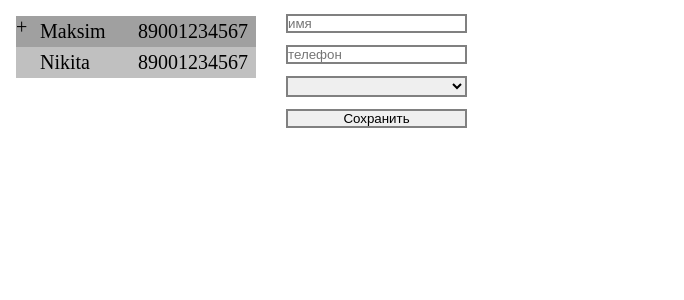
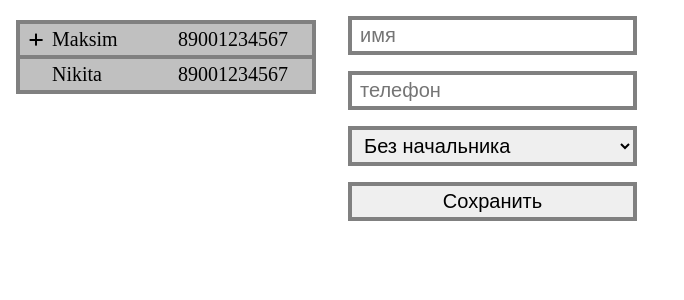
Before and after one commit to chelovechek48/user-table, a Vue app: page / in a window 1280 px wide. Shown: the top 300 px of the page, without its empty margins (0-684 px from the left). Built offline with nearby package versions, Linux system fonts and the light colour scheme.

Commit message:
Styling components

```diff
--- a/src/components/AppForm.vue
+++ b/src/components/AppForm.vue
@@ -40,6 +40,9 @@ export default {
       name="parent" id="parent"
       v-model="formData.parent"
     >
+      <option :value="false">
+        Без начальника
+      </option>
       <option v-for="name in usernames" :key="name" :value="name">
         {{ name }}
       </option>
@@ -55,6 +58,8 @@ export default {
   gap: 1rem;
 }
 .form__item {
-  box-shadow: 0 0 0 2px gray;
+  border: 0.25rem solid gray;
+  font-size: 1.25rem;
+  padding: 0.25rem 0.5rem;
 }
 </style>
--- a/src/components/AppTable.vue
+++ b/src/components/AppTable.vue
@@ -16,14 +16,14 @@ export default {
 </script>
 
 <template>
-  <ul :class="isChild ? '' : 'table'">
+  <ul :class="isChild ? 'table__child-list' : 'table'">
     <li
       v-for="parentUser in usersTree" :key="parentUser.name"
       v-if="parentUser.children.length !== 0"
     >
       <details class="table__details">
         <summary class="table__summary">
-          <div class="table__item table__item_has-child_true">
+          <div class="table__item table__item_has-child">
             <div class="table__cell">
               {{ parentUser.name }}
             </div>
@@ -35,7 +35,7 @@ export default {
         <AppTable :users-tree="parentUser.children" />
       </details>
     </li>
-    <li v-else class="table__item table__item_has-child_false">
+    <li v-else class="table__item">
       <div class="table__cell">
         {{ parentUser.name }}
       </div>
@@ -49,40 +49,69 @@ export default {
 <style scoped>
 .table {
   font-size: 1.25rem;
-  width: 12em;
+  width: 15em;
+  padding: 0.25rem;
 }
-.table__item {
+
+.table,
+.table__child-list {
+  margin-top: 0.25rem;
   display: flex;
-  padding: 0.25rem 0.5rem;
-  padding-left: 1.5rem;
-  gap: 0.5rem;
+  flex-direction: column;
+  gap: 0.25rem;
+  background-color: gray;
 }
+
+.table__child-list {
+  margin-top: 0.25rem;
+  display: flex;
+  flex-direction: column;
+  gap: 0.25rem;
+}
+
 .table__cell {
   flex: 1 1 50%;
 }
 
-.table__item_has-child_false {
+.table__item {
+  display: flex;
+  padding: 0.25rem 0.5rem;
+  padding-left: 2rem;
   background-color: rgb(192, 192, 192);
 }
-.table__item_has-child_true {
-  background-color: rgb(160, 160, 160);
-}
-.table__item_has-child_true {
+
+.table__item_has-child {
   position: relative;
 }
-.table__item_has-child_true:before {
+.table__item_has-child:before,
+.table__details:not([open]) .table__item_has-child:after {
+  content: '';
   position: absolute;
-  top: 0;
-  left: 0;
+  top: 50%;
+  left: 1rem;
+  transform: translate(-50%, -50%);
+  background-color: #000;
 }
 
-.table__details[open] .table__item_has-child_true:before {
-  content: '-';
+.table__details .table__item_has-child:before {
+  width: 0.8rem;
+  height: 2px;
 }
-.table__details:not([open]) .table__item_has-child_true:before {
-  content: '+';
+.table__details:not([open]) .table__item_has-child:after {
+  width: 2px;
+  height: 0.8rem;
+}
+.table__details .table__item_has-child {
+  cursor: pointer;
 }
 
+.table__details[open] {
+  z-index: 1;
+  position: relative;
+
+  border: 0.25rem solid #000;
+  margin: -0.25rem;
+}
 
 .table__summary {
   list-style: none;
```
